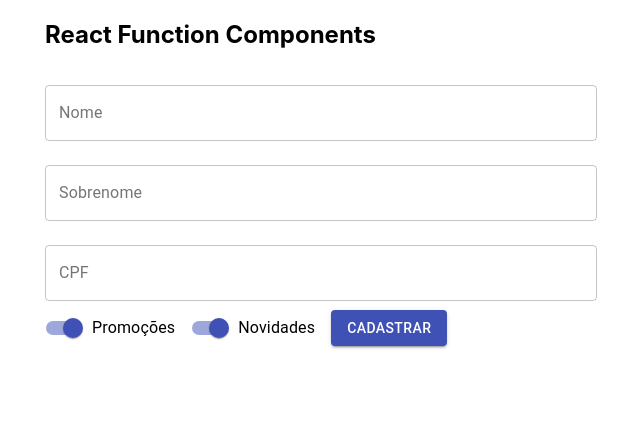
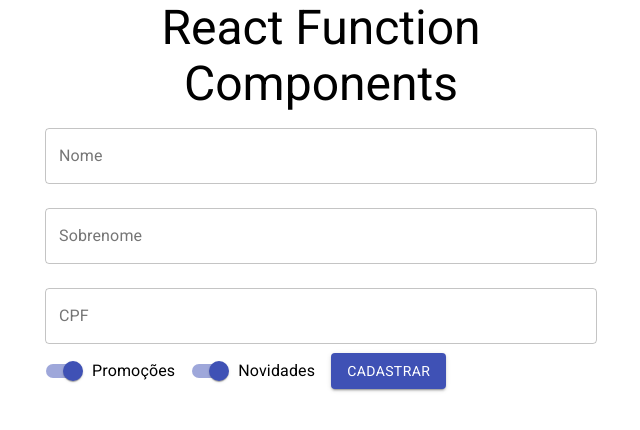
Before and after one commit to luizimcpi/react-function-components, a React (Create React App) app: page / in a window 1280 px wide. Shown: the top 430 px of the page, without its empty margins (319-959 px from the left). Built offline with nearby package versions, Linux system fonts and the light colour scheme.

Commit message:
instalando fonte customizada e melhorando header h1

```diff
--- a/package.json
+++ b/package.json
@@ -7,6 +7,7 @@
     "@testing-library/jest-dom": "^5.11.5",
     "@testing-library/react": "^11.1.1",
     "@testing-library/user-event": "^12.2.0",
+    "fontsource-roboto": "^3.0.3",
     "react": "^17.0.1",
     "react-dom": "^17.0.1",
     "react-scripts": "4.0.0",
--- a/src/App.js
+++ b/src/App.js
@@ -1,13 +1,14 @@
 import { Component } from 'react';
 import './App.css';
 import FormularioCadastro from './components/FormularioCadastro/FormularioCadastro';
-import {Container} from "@material-ui/core"
+import {Container, Typography} from "@material-ui/core"
+import 'fontsource-roboto'
 
 class App extends Component {
   render(){
     return (
       <Container component="article" maxWidth="sm">
-        <h1>React Function Components</h1>
+        <Typography variant="h3" component="h1" align="center">React Function Components</Typography>
         <FormularioCadastro />
       </Container>
     );
```
Also changed, not shown: 1 other file (tests, documents, lock files or other folders).
